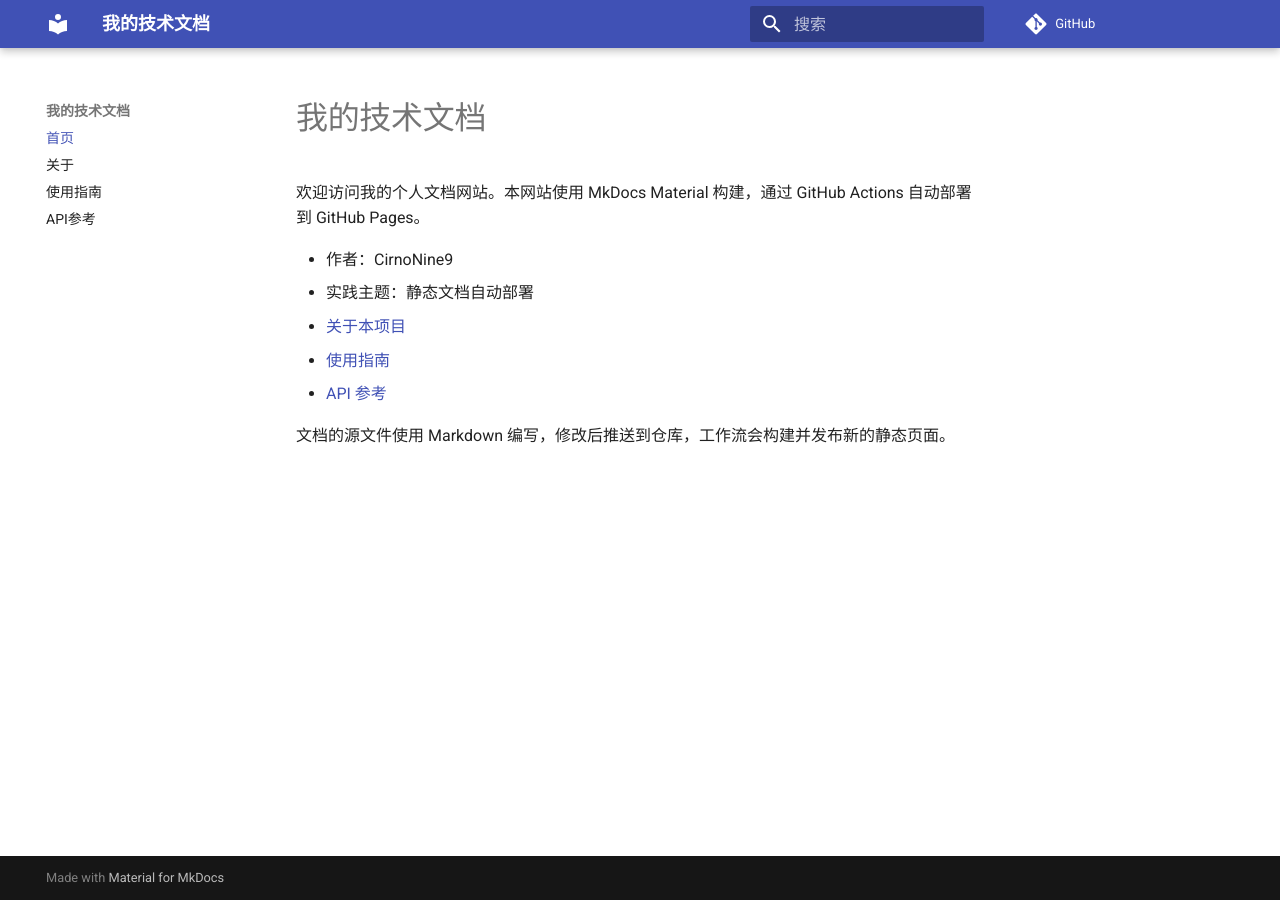
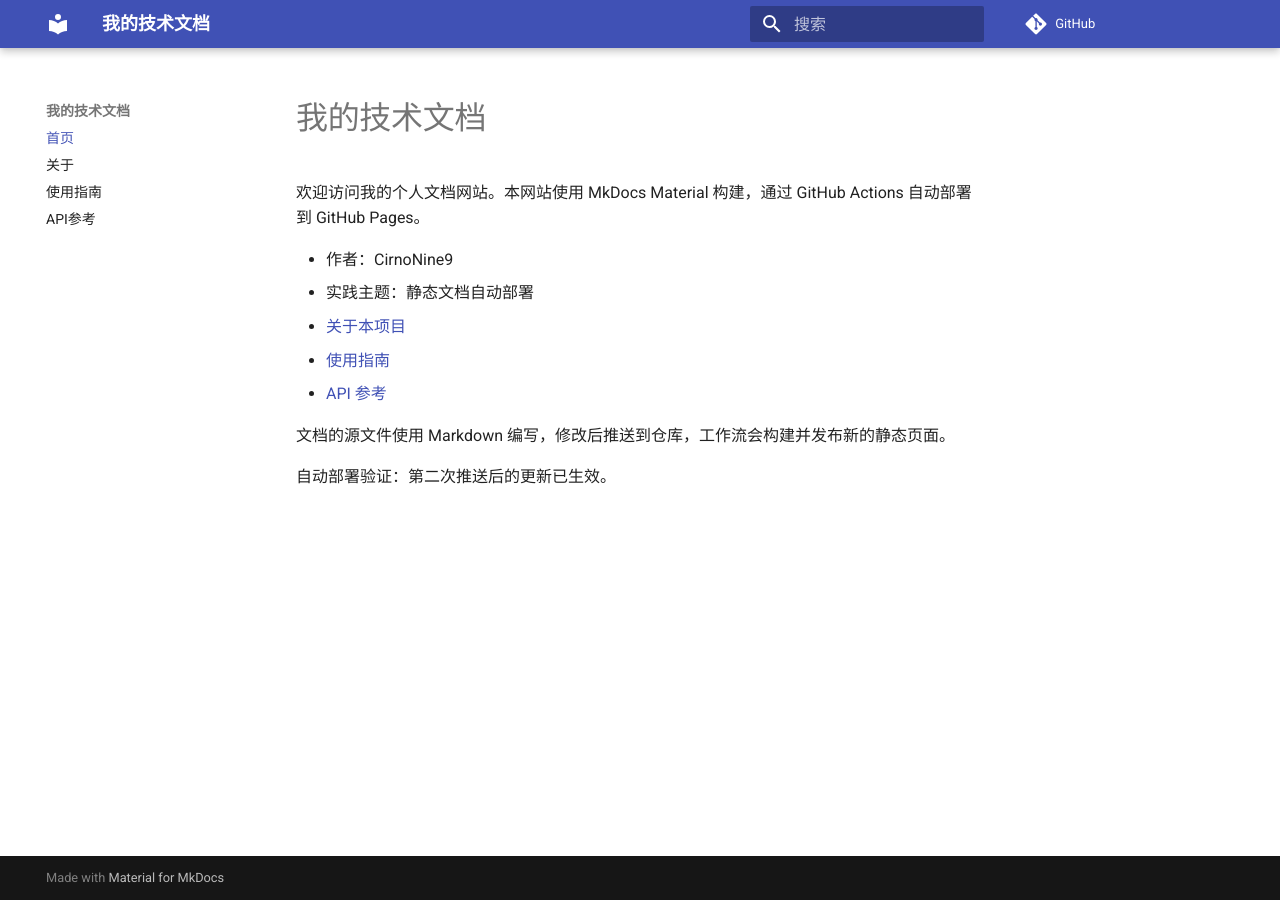
Before and after one commit to CirnoNine9/my-docs, an MkDocs documentation site: the page built from docs/index.md, in a window 1280 px wide. Built offline with MkDocs 1.6.1 and Material for MkDocs 9.7.7, drawn with Linux system fonts in a browser that asks for light colours; comment, search, counter and statistics services are not loaded.

Commit message:
验证文档修改后自动更新网站

```diff
--- a/docs/index.md
+++ b/docs/index.md
@@ -9,3 +9,5 @@
 - [API 参考](api.md)
 
 文档的源文件使用 Markdown 编写，修改后推送到仓库，工作流会构建并发布新的静态页面。
+
+自动部署验证：第二次推送后的更新已生效。
```
